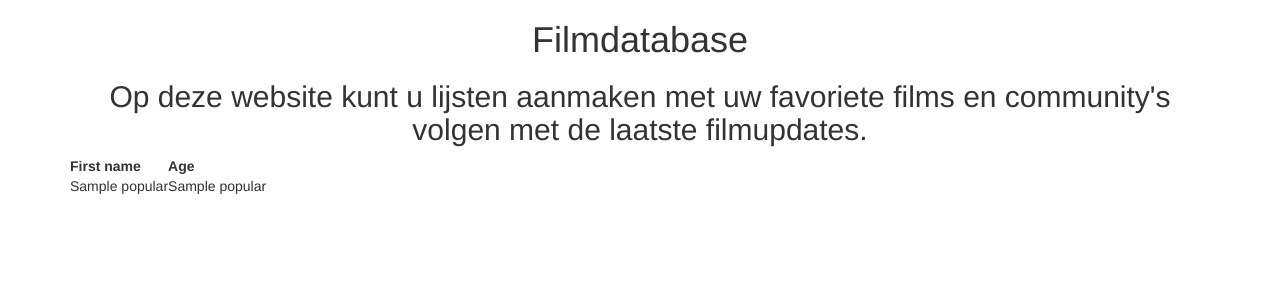
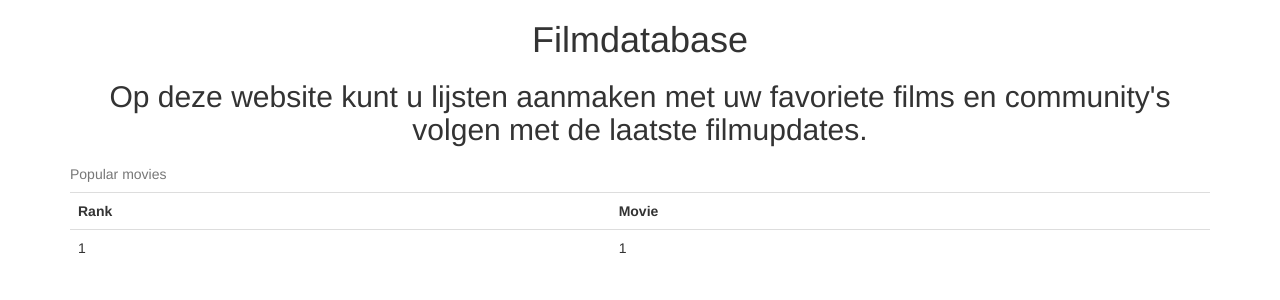
Before and after one commit to Deniz11/WebIK24, a Flask app: template Collectionneur/templates/index.html in a window 1280 px wide. Shown: the part 55-355 px from the top of the page. Run offline with Flask 2, Linux system fonts and the light colour scheme; the template is opened without the code that fills it: most values are stand-ins (such as "Sample title", 1, 10 or a date in 2020); some libraries are stand-ins or nearby versions.

Commit message:
index pagina geeft popular movies weer

```diff
--- a/Collectionneur/templates/index.html
+++ b/Collectionneur/templates/index.html
@@ -8,17 +8,30 @@
     <h1 align="center">Filmdatabase</h1>
     <h2 align="center">Op deze website kunt u lijsten aanmaken met uw favoriete films en community's volgen met de laatste filmupdates.</h2>
 
-
-    <table class="centered thick-border">
+	{% if session.user_id %}
+	<table class="table">
+    <caption>Lijsten</caption>
 	<tr>
-		<th>First name</th>
-		<th>Age</th>
+		<th>Mijn lijsten</th>
 	</tr>
-		{% for k, v in popular.items() %}
+	{% for i in lists %}
+	<tr>
+			<td>{{ i }}</td>
+		</tr>
+	{% endfor %}
+	{% else %}
+    <table class="table">
+    <caption>Popular movies</caption>
+	<tr>
+		<th>Rank</th>
+		<th>Movie</th>
+	</tr>
+		{% for k, v in ranks.items() %}
 		<tr>
 			<td>{{ k }}</td>
 			<td>{{ v }}</td>
 		</tr>
 
 	{% endfor %}
+	{% endif %}
 {% endblock %}
```
